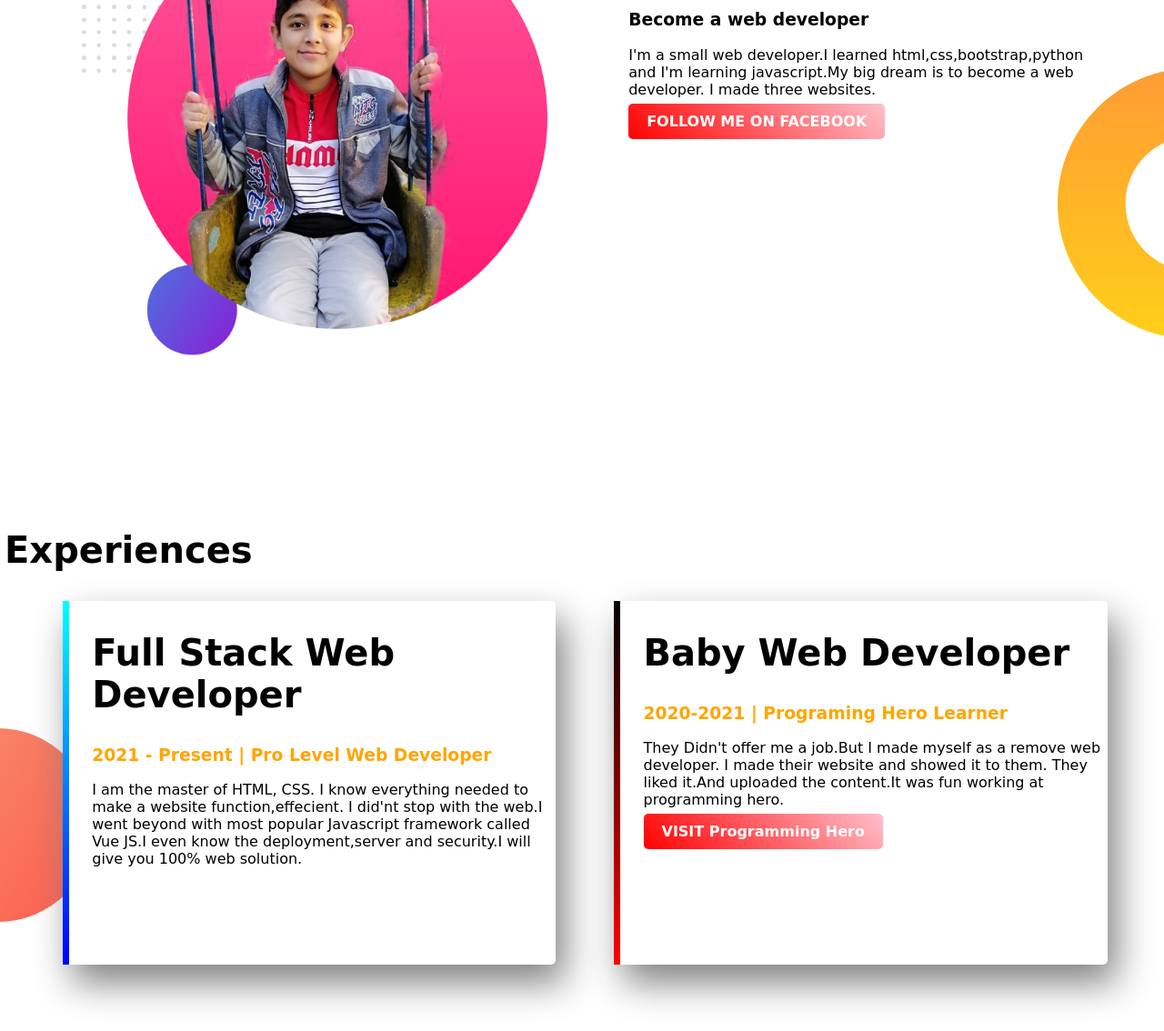
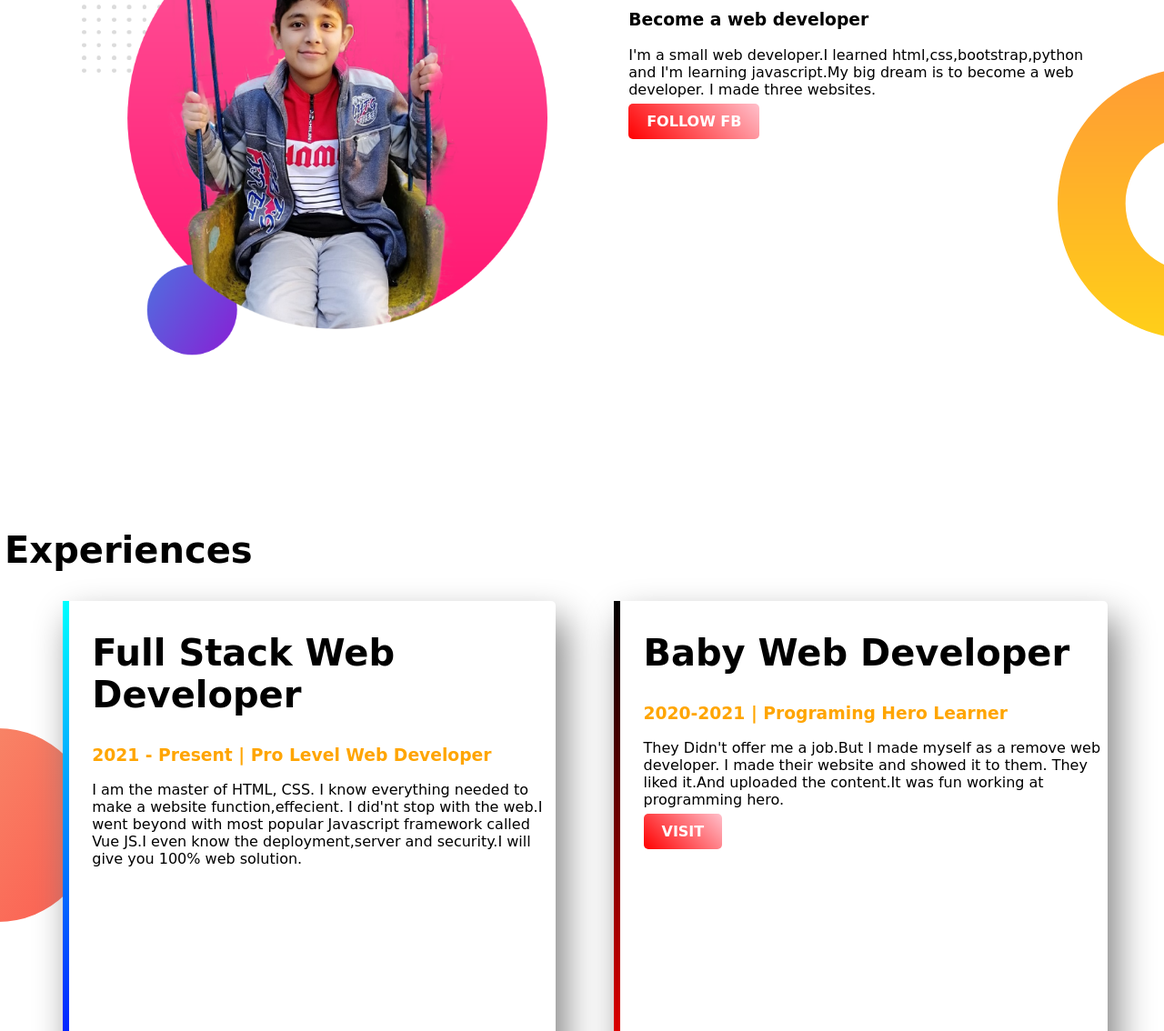
Before and after one commit to mutasimifaz/website-main1, a plain HTML site: page index.html in a window 1280 px wide. Shown: the part 751-1885 px from the top of the page at 91% size. Drawn offline with Linux system fonts and the light colour scheme; a web font is replaced by a local one.

Commit message:
leave now

```diff
--- a/index.html
+++ b/index.html
@@ -30,7 +30,7 @@
         <p>I'm a small web developer.I learned html,css,bootstrap,python and I'm learning javascript.My big dream is to become a web developer.
            I made three websites.
         </p>
-        <a class="link-btn" target="_blank" href="https://www.facebook.com/md.mutasimhossain">FOLLOW ME ON FACEBOOK</a>
+        <a class="link-btn" target="_blank" href="https://www.facebook.com/md.mutasimhossain">FOLLOW FB</a>
     </div>
 </section>
 <section class="experience">
@@ -44,7 +44,7 @@
         <h2>Baby Web Developer</h2>
         <h3 class="orange-highlight">2020-2021 | Programing Hero Learner</h3>
         <p>They Didn't offer me a job.But I made myself as a remove web developer. I made their website and showed it to them. They liked it.And uploaded the content.It was fun working at programming hero.</p>
-        <a class="link-btn" target="_blank" href="https://www.programming-hero.com/">VISIT Programming Hero</a>
+        <a class="link-btn" target="_blank" href="https://www.programming-hero.com/">VISIT</a>
 
     </div>
 </section>
--- a/style.css
+++ b/style.css
@@ -45,7 +45,7 @@ section{
 .s-experience{
     box-shadow: 10px 20px 40px 0px  gray;
     border-radius: 5px;
-    height: 80%;
+    height: 550px;
 
 }
 .experience{
```
